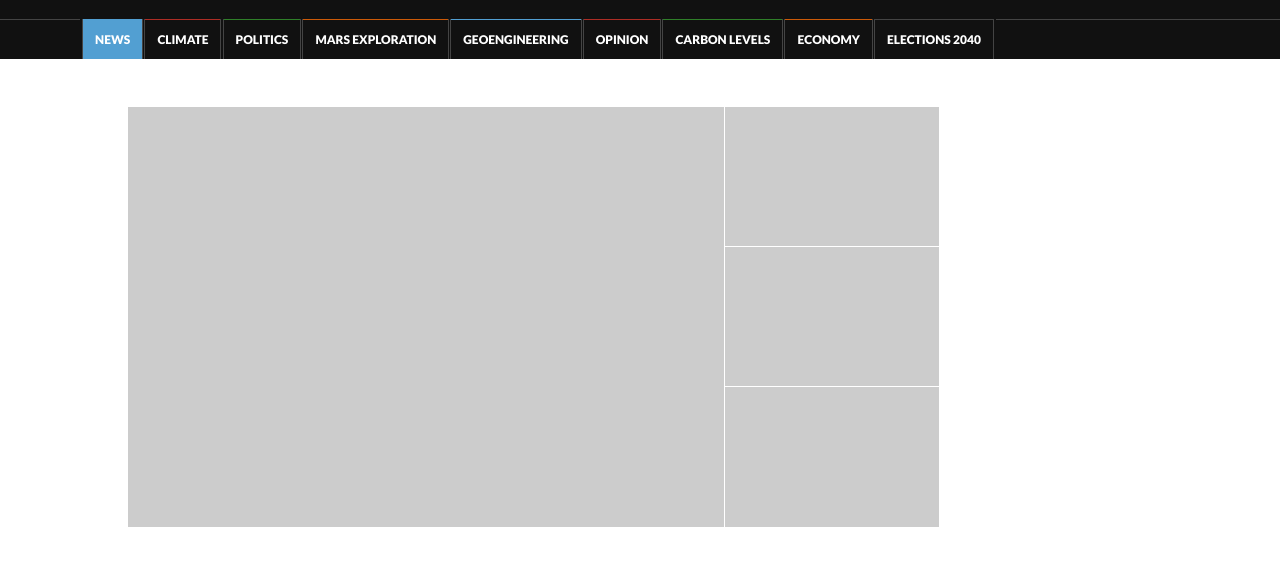
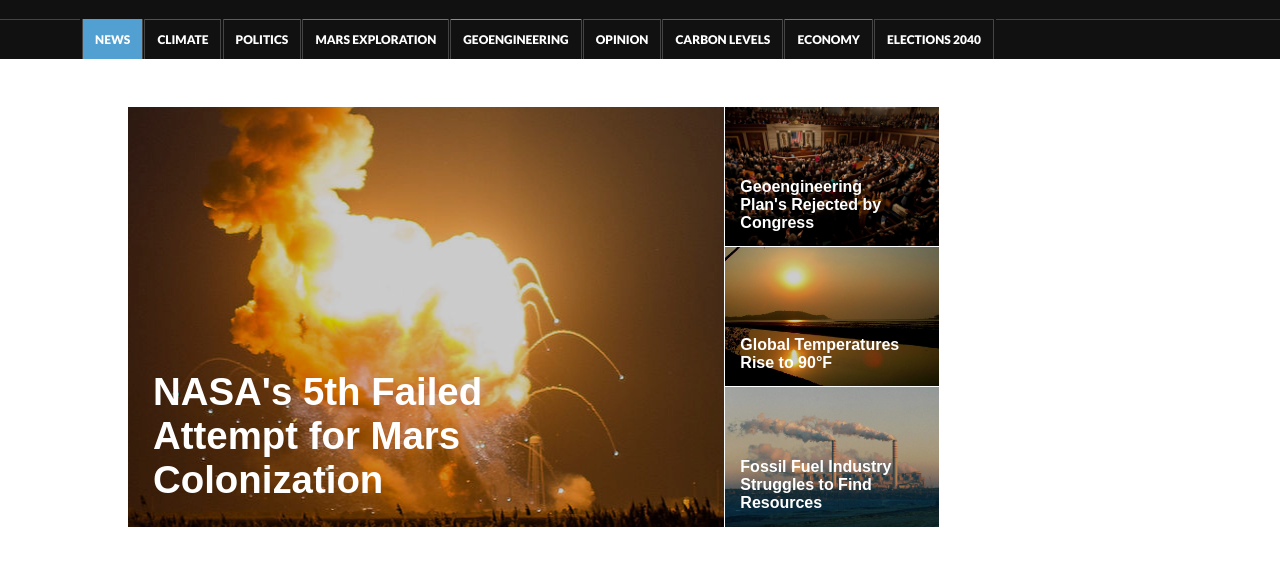
Before and after one commit to peterlee123hi/GlobalToday, a plain HTML site: page index.html in a window 1280 px wide. Shown: the part 102-668 px from the top of the page. Drawn offline with Linux system fonts and the light colour scheme.

Commit message:
Added background images

```diff
--- a/css/articles.css
+++ b/css/articles.css
@@ -33,6 +33,7 @@
 	margin: 0;
 	color: #fff;
 	max-width: 80%;
+	z-index: 1000;
 }
 
 .articles .main-article > p {
@@ -50,8 +51,30 @@
 
 .articles .main-article {
 	height: 420px;
+	background-image: url("../img/main-article.jpg");
+	background-position: center;
+	background-repeat: no-repeat;
 }
 
 .side-articles article {
 	height: 140px;
+	background-position: center;
+	background-repeat: no-repeat;
+	background-size: 100%;
 }
+
+.side-articles article:nth-child(1) {
+	background-image: url("../img/congress.jpg");
+}
+
+.side-articles article:nth-child(2) {
+	background-image: url("../img/heat.jpg");
+}
+
+.side-articles article:nth-child(3) {
+	background-image: url("../img/fossil-fuel.jpg");
+}
+
+.top-stories {
+	height: 420px;
+}
```
Also changed, not shown: img/congress.jpg (added), img/fossil-fuel.jpg (added), img/heat.jpg (added), img/main-article.jpg (added).
